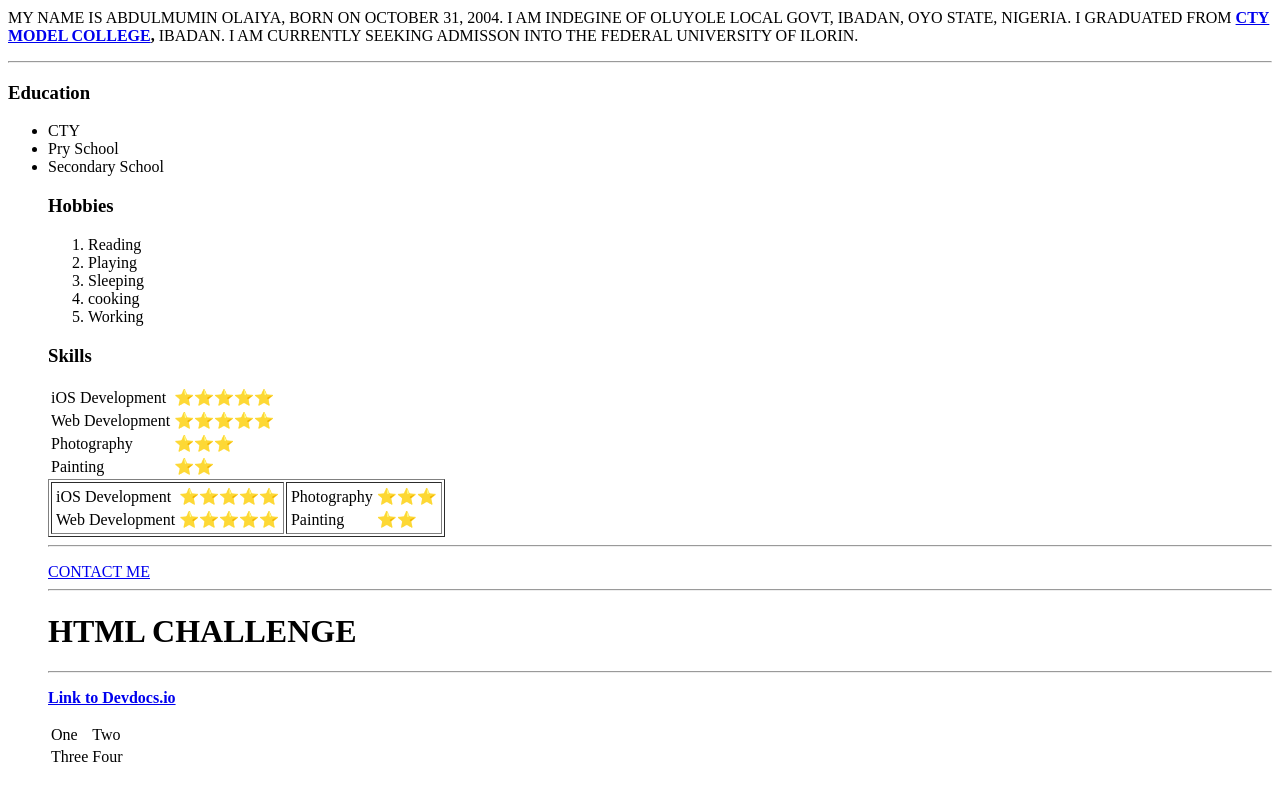
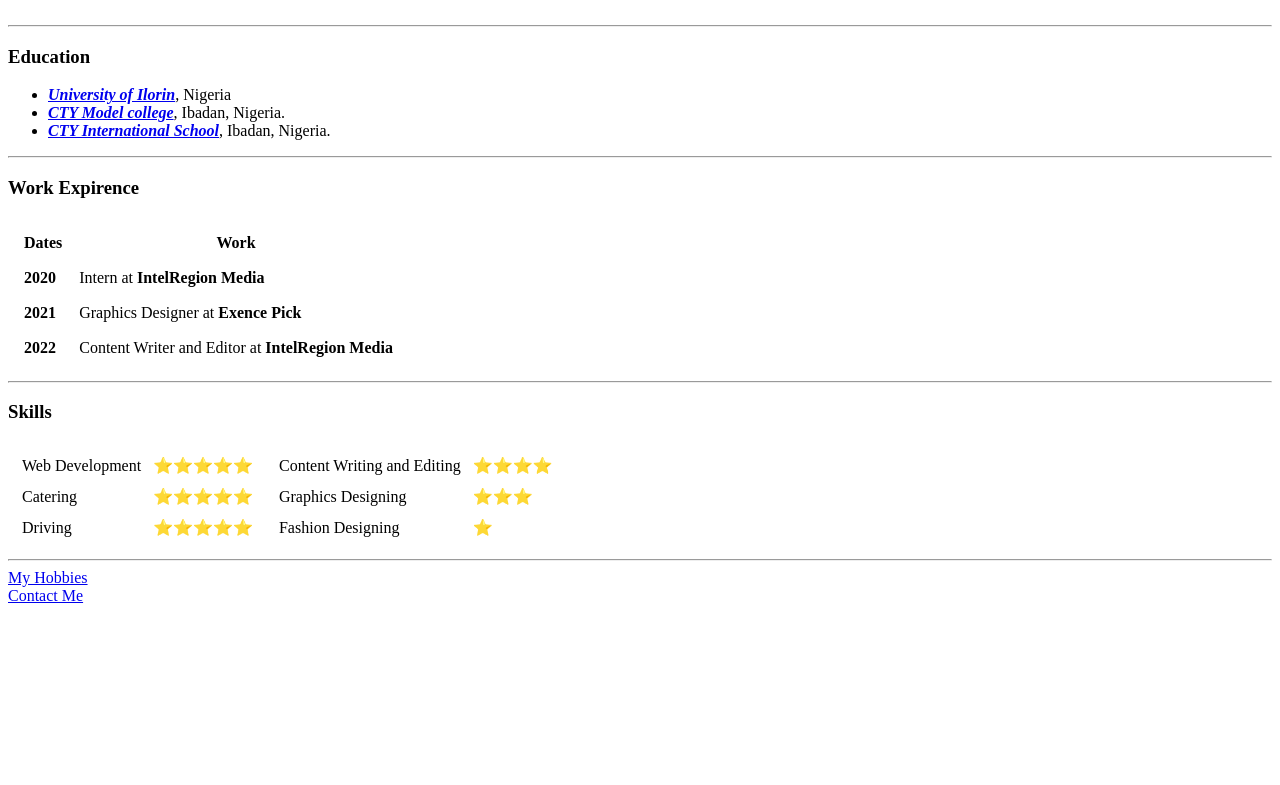
Before and after one commit to Omar-bn-Bidden/CV, a plain HTML site: page index.html in a window 1280 px wide. Shown: the part 181-966 px from the top of the page. After the commit the page ends 800 px from the top, so only its background shows below. Drawn offline with Linux system fonts and the light colour scheme.

Commit message:
Update index.html

```diff
--- a/index.html
+++ b/index.html
@@ -3,99 +3,103 @@
 
 <head>
   <meta charset="utf-8">
-    <title>olaiya abdulmumin </title>
+  <title>Abdulmumin's Personal Site</title>
 </head>
 
 <body>
   <table cellspacing="20">
     <tr>
-        <td><img src="dad 2.png" alt=""max height="120" ></td>
-        <td><h1>OLAIYA ABDULMUMIN</h1>
-        <p><em>I am an intern at <strong><a href="https://www.intelregion.com/">Intel Region</a></strong></em></p></td>
+      <td><img src="omar.png.png" alt="Abdulmumin's Profile Picture" width="180" height="180"></td>
+      <td>
+        <h1>Olaiya Abdulmumin Olatunde</h1>
+        <p><em>Content Writer and Editor at <strong><a href="https://www.intelregion.com/">IntelRegion</a></strong></em></p>
+        <p>I am a <strong><a href="https://en.wikipedia.org/wiki/Muslims">muslim</a></strong> and I strongly believe in <strong><a href="https://www.britannica.com/topic/Allah">Allah</a></strong>.</p>
+      </td>
     </tr>
   </table>
+  <hr>
 
-    <p>MY NAME IS ABDULMUMIN OLAIYA, BORN ON OCTOBER 31, 2004. I AM INDEGINE OF OLUYOLE LOCAL GOVT, IBADAN, OYO STATE, NIGERIA. I GRADUATED FROM <STRONG><a href="www.cty schools.com.ng/portal">CTY MODEL COLLEGE</a>,</STRONG> IBADAN. I AM CURRENTLY SEEKING ADMISSON INTO THE FEDERAL UNIVERSITY OF ILORIN.</p>
-    <hr>
   <h3>Education</h3>
   <ul>
-      <li>CTY</li>
-      <li>Pry School</li>
-      <li>Secondary School</li>
-    <h3>Hobbies</h3>
-    <ol>
-      <li>Reading</li>
-      <li>Playing</li>
-      <li>Sleeping</li>
-      <li>cooking</li>
-      <li>Working</li>
-    </ol>
+    <li><em><strong><a href="https://uilugportal.unilorin.edu.ng/">University of Ilorin</a></strong></em>, Nigeria</li>
+    <li><em><strong><a href="https://www.youtube.com/watch?v=ksSaBdkojz4">CTY Model college</a></strong></em>, Ibadan, Nigeria.</li>
+    <li><em><strong><a href="https://ctyschools.com.ng/">CTY International School</a></strong></em>, Ibadan, Nigeria.</li>
+  </ul>
+  <hr>
+  <h3>Work Expirence</h3>
+  <table cellspacing="15">
+    <thead>
+      <tr>
+        <th>Dates</th>
+        <th>Work</th>
+      </tr>
+    </thead>
+    <tbody>
+      <tr>
+        <td><strong>2020</strong></td>
+        <td>Intern at <strong>IntelRegion Media</strong></td>
+      </tr>
+      <tr>
+        <td><strong>2021</strong></td>
+        <td>Graphics Designer at <strong>Exence Pick</strong></td>
+      </tr>
+      <tr>
+        <td><strong>2022</strong></td>
+        <td>Content Writer and Editor at <strong>IntelRegion Media</strong></td>
+      </tr>
+    </tbody>
+  </table>
+  <hr>
+
   <h3>Skills</h3>
+
+
 
   <table>
     <tr>
-    <td>iOS Development</td>
-    <td>⭐⭐⭐⭐⭐</td>
-  </tr>
+      <td>
+        <table cellspacing="10">
           <tr>
             <td>Web Development</td>
             <td>⭐⭐⭐⭐⭐</td>
           </tr>
           <tr>
-    <td>Photography</td>
-    <td>⭐⭐⭐</td>
-  </tr>
-  <tr>
-    <td>Painting</td>
-    <td>⭐⭐</td>
-  </tr>
-</table>
-
-<table border="1">
-  <tr>
-    <td>
-      <table>
-        <tr>
-          <td>iOS Development</td>
+            <td>Catering</td>
             <td>⭐⭐⭐⭐⭐</td>
           </tr>
           <tr>
-          <td>Web Development</td>
+            <td>Driving</td>
             <td>⭐⭐⭐⭐⭐</td>
           </tr>
         </table>
       </td>
       <td>
-      <table>
+        <table cellspacing="10">
           <tr>
-          <td>Photography</td>
+            <td>Content Writing and Editing</td>
+            <td>⭐⭐⭐⭐</td>
+          </tr>
+          <tr>
+            <td>Graphics Designing</td>
             <td>⭐⭐⭐</td>
           </tr>
           <tr>
-          <td>Painting</td>
-          <td>⭐⭐</td>
+            <td>Fashion Designing</td>
+            <td>⭐</td>
           </tr>
         </table>
       </td>
     </tr>
   </table>
 
+
+
+
   <hr>
-<p><strong></strong></p><a href="Contact.html">CONTACT ME</a>
-<hr>
-<h1><strong>HTML CHALLENGE</strong></h1>
-<hr>
-<a href="https://devdocs.io/"><strong><p> Link to Devdocs.io </p></strong></a>
-<table>
-  <tr>
-    <td>One</td>
-    <td>Two</td>
-  </tr>
-  <tr>
-    <td>Three</td>
-    <td>Four</td>
-  </tr>
-</table>
+  <a href="hobbies.html">My Hobbies</a><br>
+  <a href="contactme.html">Contact Me</a>
+
+
 
 </body>
 
```
Lines whose indentation alone changed are shown as unchanged.
